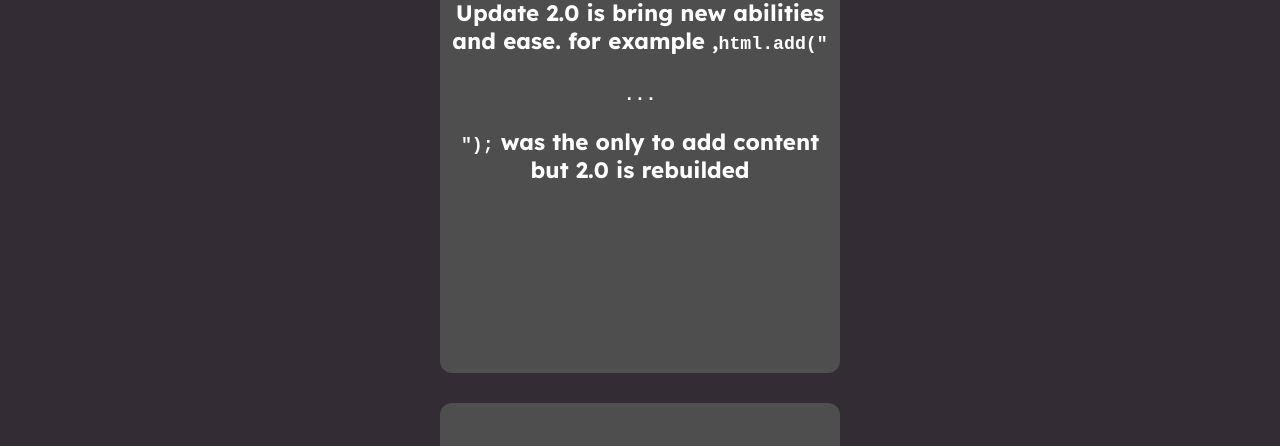
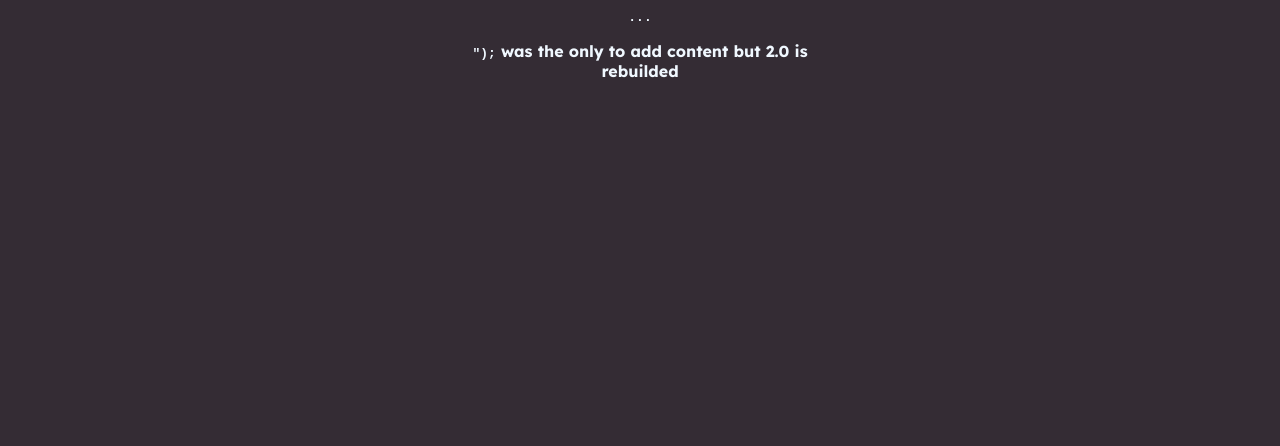
Before and after one commit to cavnascript/cavnascript.github.io, a plain HTML site: page blog.html in a window 1280 px wide. Shown: the part 167-613 px from the top of the page. Drawn offline with Linux system fonts and the light colour scheme.

Commit message:
Update sytletext.css

```diff
--- a/sytletext.css
+++ b/sytletext.css
@@ -11,10 +11,8 @@
     height: 60vh;
     padding: 30px 0 0 0;
     text-align: center;
-    background: #4e4e4e;
     width: 400px;
     margin: 30px auto;
-    border-radius: 12px;
-    font-size: 1.4em;
-    color: white;
+
+
 }
```
